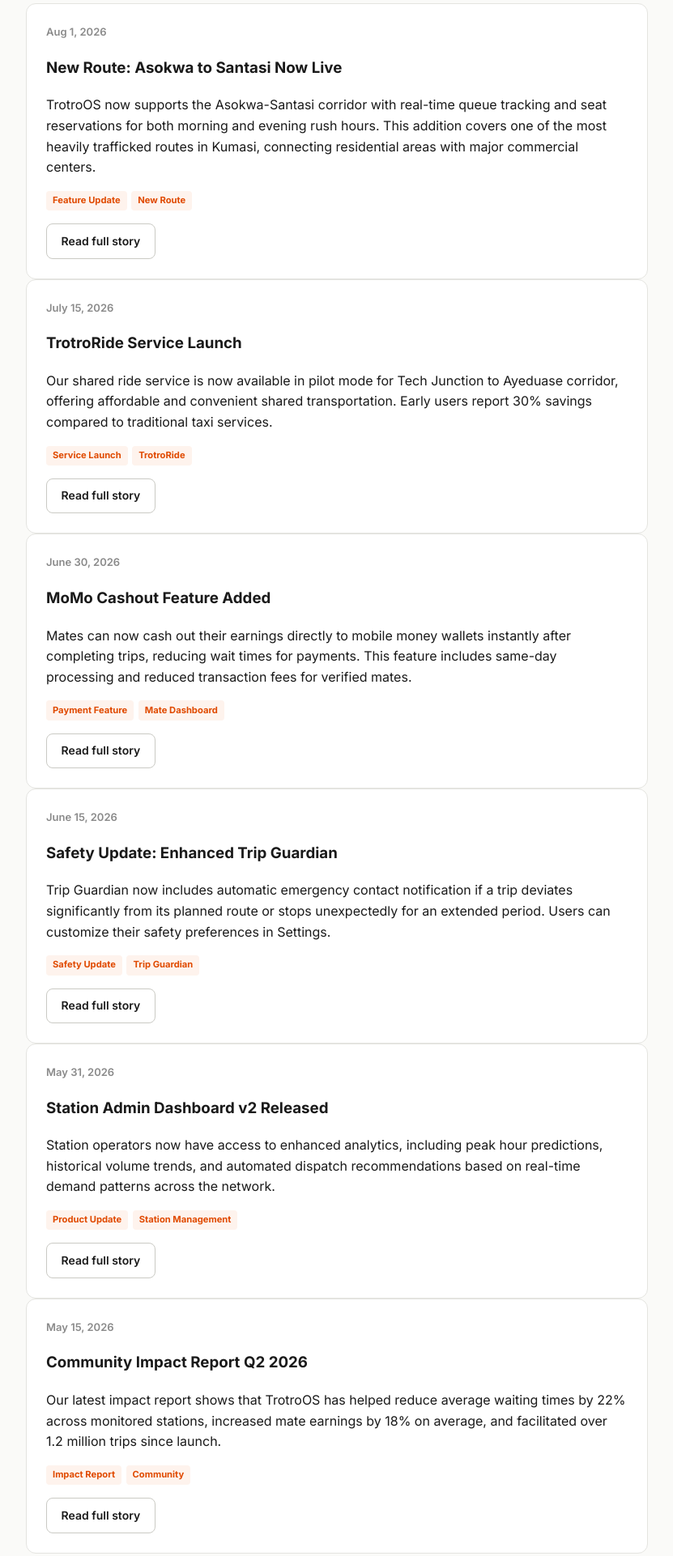
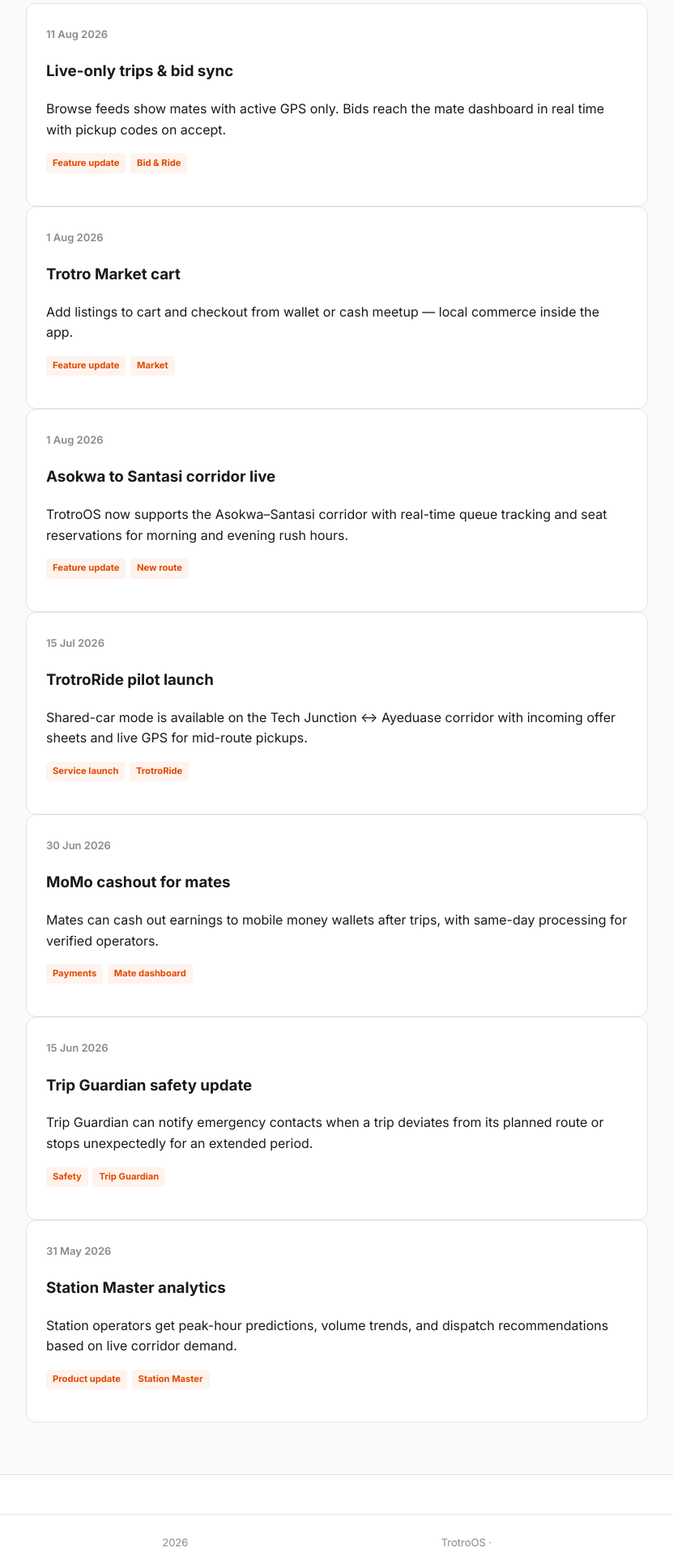
Before and after one commit to TrotroOS/TrotroOS-website, a plain HTML site: page news.html in a window 1280 px wide. Shown: the part 256-2178 px from the top of the page at 81% size, without its empty margins (224-1055 px from the left). Drawn offline with Linux system fonts and the light colour scheme; no server answers.

Commit message:
Load news and updates dynamically from Supabase.
Replace static news HTML with a live feed, fallback JSON, and public read config for the marketing site.

```diff
--- /dev/null
+++ b/data/news-fallback.json
@@ -0,0 +1,51 @@
+[
+  {
+    "slug": "live-only-trips-bid-sync",
+    "title": "Live-only trips & bid sync",
+    "summary": "Browse feeds show mates with active GPS only. Bids reach the mate dashboard in real time with pickup codes on accept.",
+    "tags": ["Feature update", "Bid & Ride"],
+    "published_at": "2026-08-11T09:00:00+00:00"
+  },
+  {
+    "slug": "trotro-market-cart",
+    "title": "Trotro Market cart",
+    "summary": "Add listings to cart and checkout from wallet or cash meetup — local commerce inside the app.",
+    "tags": ["Feature update", "Market"],
+    "published_at": "2026-08-01T09:00:00+00:00"
+  },
+  {
+    "slug": "asokwa-santasi-corridor",
+    "title": "Asokwa to Santasi corridor live",
+    "summary": "TrotroOS now supports the Asokwa–Santasi corridor with real-time queue tracking and seat reservations for morning and evening rush hours.",
+    "tags": ["Feature update", "New route"],
+    "published_at": "2026-08-01T09:00:00+00:00"
+  },
+  {
+    "slug": "trotoride-pilot-launch",
+    "title": "TrotroRide pilot launch",
+    "summary": "Shared-car mode is available on the Tech Junction ↔ Ayeduase corridor with incoming offer sheets and live GPS for mid-route pickups.",
+    "tags": ["Service launch", "TrotroRide"],
+    "published_at": "2026-07-15T09:00:00+00:00"
+  },
+  {
+    "slug": "momo-cashout-mates",
+    "title": "MoMo cashout for mates",
+    "summary": "Mates can cash out earnings to mobile money wallets after trips, with same-day processing for verified operators.",
+    "tags": ["Payments", "Mate dashboard"],
+    "published_at": "2026-06-30T09:00:00+00:00"
+  },
+  {
+    "slug": "trip-guardian-safety-update",
+    "title": "Trip Guardian safety update",
+    "summary": "Trip Guardian can notify emergency contacts when a trip deviates from its planned route or stops unexpectedly for an extended period.",
+    "tags": ["Safety", "Trip Guardian"],
+    "published_at": "2026-06-15T09:00:00+00:00"
+  },
+  {
+    "slug": "station-master-v2",
+    "title": "Station Master analytics",
+    "summary": "Station operators get peak-hour predictions, volume trends, and dispatch recommendations based on live corridor demand.",
+    "tags": ["Product update", "Station Master"],
+    "published_at": "2026-05-31T09:00:00+00:00"
+  }
+]
--- /dev/null
+++ b/js/news.js
@@ -0,0 +1,144 @@
+(function () {
+  const FALLBACK_URL = '/data/news-fallback.json';
+
+  function getPublicConfig() {
+    const cfg = window.__TROTROOS_PUBLIC__ || {};
+    return {
+      supabaseUrl: (cfg.supabaseUrl || '').replace(/\/$/, ''),
+      supabaseAnonKey: cfg.supabaseAnonKey || '',
+    };
+  }
+
+  function formatDate(iso) {
+    if (!iso) return '';
+    try {
+      return new Intl.DateTimeFormat('en-GB', {
+        day: 'numeric',
+        month: 'short',
+        year: 'numeric',
+      }).format(new Date(iso));
+    } catch {
+      return iso.slice(0, 10);
+    }
+  }
+
+  function escapeHtml(text) {
+    return String(text)
+      .replace(/&/g, '&amp;')
+      .replace(/</g, '&lt;')
+      .replace(/>/g, '&gt;')
+      .replace(/"/g, '&quot;');
+  }
+
+  async function fetchFromSupabase(limit) {
+    const { supabaseUrl, supabaseAnonKey } = getPublicConfig();
+    if (!supabaseUrl || !supabaseAnonKey) {
+      throw new Error('Supabase public config missing');
+    }
+
+    const params = new URLSearchParams({
+      select: 'slug,title,summary,tags,published_at,body',
+      published: 'eq.true',
+      order: 'published_at.desc',
+    });
+    if (limit) params.set('limit', String(limit));
+
+    const res = await fetch(`${supabaseUrl}/rest/v1/site_news?${params}`, {
+      headers: {
+        apikey: supabaseAnonKey,
+        Authorization: `Bearer ${supabaseAnonKey}`,
+      },
+    });
+
+    if (!res.ok) {
+      throw new Error(`Supabase news fetch failed (${res.status})`);
+    }
+
+    return res.json();
+  }
+
+  async function fetchFallback(limit) {
+    const res = await fetch(FALLBACK_URL);
+    if (!res.ok) throw new Error('Fallback news unavailable');
+    const items = await res.json();
+    return limit ? items.slice(0, limit) : items;
+  }
+
+  async function loadNews(limit) {
+    try {
+      return await fetchFromSupabase(limit);
+    } catch (err) {
+      console.warn('[TrotroOS news]', err.message, '— using fallback JSON');
+      return fetchFallback(limit);
+    }
+  }
+
+  function renderTags(tags) {
+    if (!tags?.length) return '';
+    return `<div class="news-tags">${tags
+      .map(tag => `<span class="tag">${escapeHtml(tag)}</span>`)
+      .join('')}</div>`;
+  }
+
+  function renderHomeItem(item) {
+    const date = formatDate(item.published_at);
+    const iso = item.published_at ? item.published_at.slice(0, 10) : '';
+    return `
+      <article class="news-item">
+        <time datetime="${escapeHtml(iso)}">${escapeHtml(date)}</time>
+        <h3>${escapeHtml(item.title)}</h3>
+        <p>${escapeHtml(item.summary)}</p>
+      </article>`;
+  }
+
+  function renderFullItem(item) {
+    const date = formatDate(item.published_at);
+    const iso = item.published_at ? item.published_at.slice(0, 10) : '';
+    const body =
+      item.body && item.body.trim()
+        ? `<div class="news-body">${escapeHtml(item.body)}</div>`
+        : '';
+    return `
+      <article class="news-card" id="${escapeHtml(item.slug)}">
+        <time class="news-date" datetime="${escapeHtml(iso)}">${escapeHtml(date)}</time>
+        <h3>${escapeHtml(item.title)}</h3>
+        <p>${escapeHtml(item.summary)}</p>
+        ${body}
+        ${renderTags(item.tags)}
+      </article>`;
+  }
+
+  function setStatus(container, message, isError) {
+    container.innerHTML = `<p class="news-status${isError ? ' news-status--error' : ''}">${escapeHtml(message)}</p>`;
+  }
+
+  async function mountFeed(container) {
+    const limit = container.dataset.newsLimit
+      ? Number.parseInt(container.dataset.newsLimit, 10)
+      : null;
+    const layout = container.dataset.newsLayout || 'home';
+
+    setStatus(container, 'Loading updates…', false);
+
+    try {
+      const items = await loadNews(limit);
+      if (!items.length) {
+        setStatus(container, 'No updates published yet. Check back soon.', false);
+        return;
+      }
+
+      const html =
+        layout === 'full'
+          ? items.map(renderFullItem).join('')
+          : items.map(renderHomeItem).join('');
+
+      container.innerHTML = html;
+      container.classList.add('is-loaded');
+    } catch (err) {
+      setStatus(container, 'Could not load updates right now. Please try again later.', true);
+      console.error('[TrotroOS news]', err);
+    }
+  }
+
+  document.querySelectorAll('[data-news-feed]').forEach(mountFeed);
+})();
--- /dev/null
+++ b/js/public-config.js
@@ -0,0 +1,5 @@
+// Generated by scripts/generate-website-config.mjs — public Supabase read config only
+window.__TROTROOS_PUBLIC__ = Object.freeze({
+  supabaseUrl: "https://kqozxewmiykdyjzupkip.supabase.co",
+  supabaseAnonKey: "eyJhbGciOiJIUzI1NiIsInR5cCI6IkpXVCJ9.eyJpc3MiOiJzdXBhYmFzZSIsInJlZiI6Imtxb3p4ZXdtaXlrZHlqenVwa2lwIiwicm9sZSI6ImFub24iLCJpYXQiOjE3ODM5NjczNzUsImV4cCI6MjA5OTU0MzM3NX0.u-6Hv3FN2Qs0c-htqLulOd4ArNE5HcnpAUFWnvV6pPE",
+});
--- a/news.html
+++ b/news.html
@@ -42,104 +42,7 @@
         <p class="legal-meta">Latest announcements from the TrotroOS team</p>
 
         <section class="news-section">
-          <div class="news-grid">
-            <!-- News Article 1 -->
-            <article class="news-card">
-              <div class="news-date">Aug 1, 2026</div>
-              <h3>New Route: Asokwa to Santasi Now Live</h3>
-              <p>
-                TrotroOS now supports the Asokwa-Santasi corridor with real-time queue tracking and
-                seat reservations for both morning and evening rush hours. This addition covers one
-                of the most heavily trafficked routes in Kumasi, connecting residential areas with
-                major commercial centers.
-              </p>
-              <div class="news-tags">
-                <span class="tag">Feature Update</span>
-                <span class="tag">New Route</span>
-              </div>
-              <a href="#" class="btn btn-outline">Read full story</a>
-            </article>
-
-            <!-- News Article 2 -->
-            <article class="news-card">
-              <div class="news-date">July 15, 2026</div>
-              <h3>TrotroRide Service Launch</h3>
-              <p>
-                Our shared ride service is now available in pilot mode for Tech Junction to Ayeduase
-                corridor, offering affordable and convenient shared transportation. Early users
-                report 30% savings compared to traditional taxi services.
-              </p>
-              <div class="news-tags">
-                <span class="tag">Service Launch</span>
-                <span class="tag">TrotroRide</span>
-              </div>
-              <a href="#" class="btn btn-outline">Read full story</a>
-            </article>
-
-            <!-- News Article 3 -->
-            <article class="news-card">
-              <div class="news-date">June 30, 2026</div>
-              <h3>MoMo Cashout Feature Added</h3>
-              <p>
-                Mates can now cash out their earnings directly to mobile money wallets instantly
-                after completing trips, reducing wait times for payments. This feature includes
-                same-day processing and reduced transaction fees for verified mates.
-              </p>
-              <div class="news-tags">
-                <span class="tag">Payment Feature</span>
-                <span class="tag">Mate Dashboard</span>
-              </div>
-              <a href="#" class="btn btn-outline">Read full story</a>
-            </article>
-
-            <!-- News Article 4 -->
-            <article class="news-card">
-              <div class="news-date">June 15, 2026</div>
-              <h3>Safety Update: Enhanced Trip Guardian</h3>
-              <p>
-                Trip Guardian now includes automatic emergency contact notification if a trip
-                deviates significantly from its planned route or stops unexpectedly for an extended
-                period. Users can customize their safety preferences in Settings.
-              </p>
-              <div class="news-tags">
-                <span class="tag">Safety Update</span>
-                <span class="tag">Trip Guardian</span>
-              </div>
-              <a href="#" class="btn btn-outline">Read full story</a>
-            </article>
-
-            <!-- News Article 5 -->
-            <article class="news-card">
-              <div class="news-date">May 31, 2026</div>
-              <h3>Station Admin Dashboard v2 Released</h3>
-              <p>
-                Station operators now have access to enhanced analytics, including peak hour
-                predictions, historical volume trends, and automated dispatch recommendations based
-                on real-time demand patterns across the network.
-              </p>
-              <div class="news-tags">
-                <span class="tag">Product Update</span>
-                <span class="tag">Station Management</span>
-              </div>
-              <a href="#" class="btn btn-outline">Read full story</a>
-            </article>
-
-            <!-- News Article 6 -->
-            <article class="news-card">
-              <div class="news-date">May 15, 2026</div>
-              <h3>Community Impact Report Q2 2026</h3>
-              <p>
-                Our latest impact report shows that TrotroOS has helped reduce average waiting times
-                by 22% across monitored stations, increased mate earnings by 18% on average, and
-                facilitated over 1.2 million trips since launch.
-              </p>
-              <div class="news-tags">
-                <span class="tag">Impact Report</span>
-                <span class="tag">Community</span>
-              </div>
-              <a href="#" class="btn btn-outline">Read full story</a>
-            </article>
-          </div>
+          <div class="news-grid" data-news-feed data-news-layout="full"></div>
         </section>
       </div>
     </main>
@@ -149,6 +52,8 @@
         © <span data-year></span> TrotroOS · <a href="/">Home</a>
       </div>
     </footer>
+    <script src="/js/public-config.js" defer></script>
+    <script src="/js/news.js" defer></script>
     <script src="/js/site.js" defer></script>
   </body>
 </html>
```
Also changed, not shown: css/styles.css (+23 -0 lines), index.html (+8 -18 lines).
